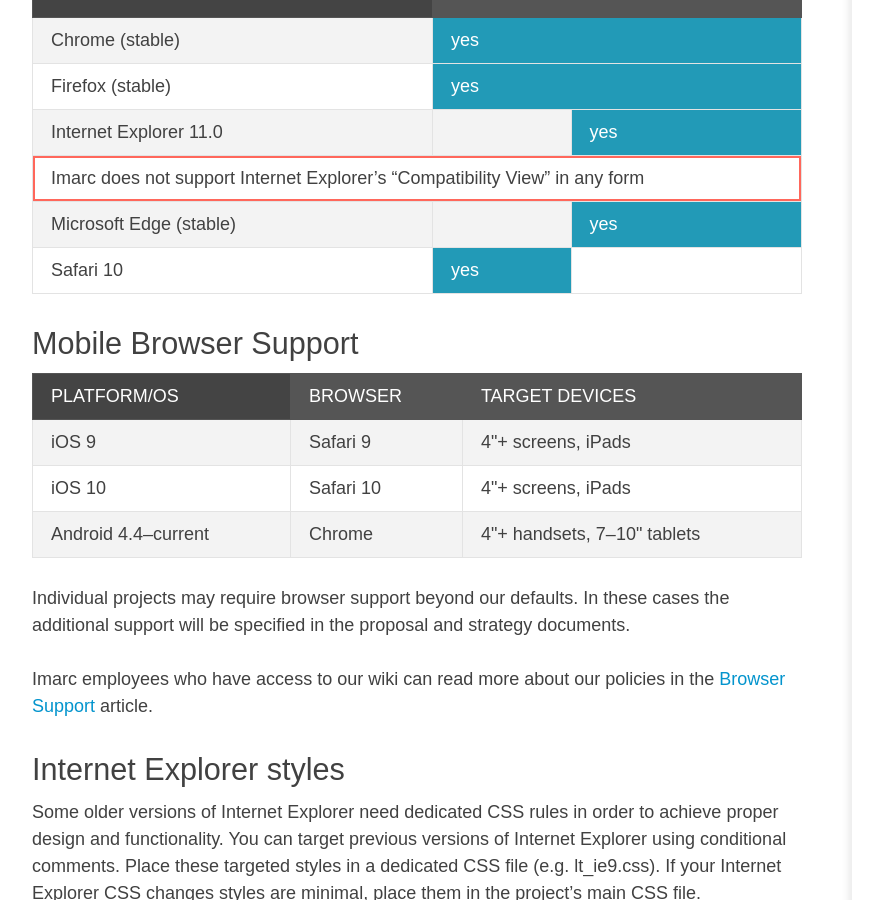
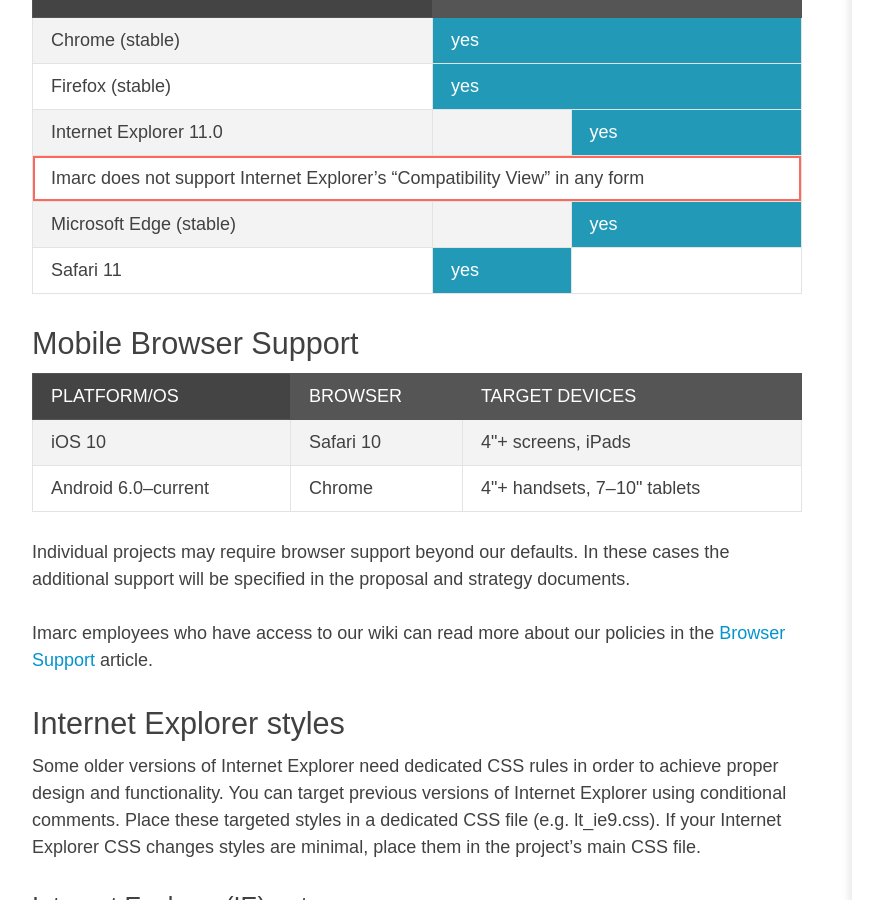
Before and after one commit to imarc/handbook, a Jekyll site: the page built from frontend.markdown, in a window 1280 px wide and 900 px high, scrolled down 27357 px. Shown: the whole window, without its empty margins (88-971 px from the left). Built offline with Jekyll 4.4.1, drawn with Linux system fonts in a browser that asks for light colours; nearby versions of some CDN libraries.

Commit message:
Updated safari support for MacOS and iOS. Updated android support.

```diff
--- a/frontend.markdown
+++ b/frontend.markdown
@@ -931,7 +931,7 @@
 		<td class="supported">yes</td>
 	</tr>
 	<tr>
-		<td>Safari 10</td>
+		<td>Safari 11</td>
 		<td class="supported">yes</td>
 		<td></td>
 	</tr>
@@ -947,17 +947,12 @@
 		<th>Target Devices</th>
 	</tr>
 	<tr>
-		<td>iOS 9</td>
-		<td>Safari 9</td>
-		<td>4"+ screens, iPads</td>
-	</tr>
-	<tr>
 		<td>iOS 10</td>
 		<td>Safari 10</td>
 		<td>4"+ screens, iPads</td>
 	</tr>
 	<tr>
-		<td>Android 4.4–current</td>
+		<td>Android 6.0–current</td>
 		<td>Chrome</td>
 		<td>4"+ handsets, 7–10" tablets</td>
 	</tr>
```
